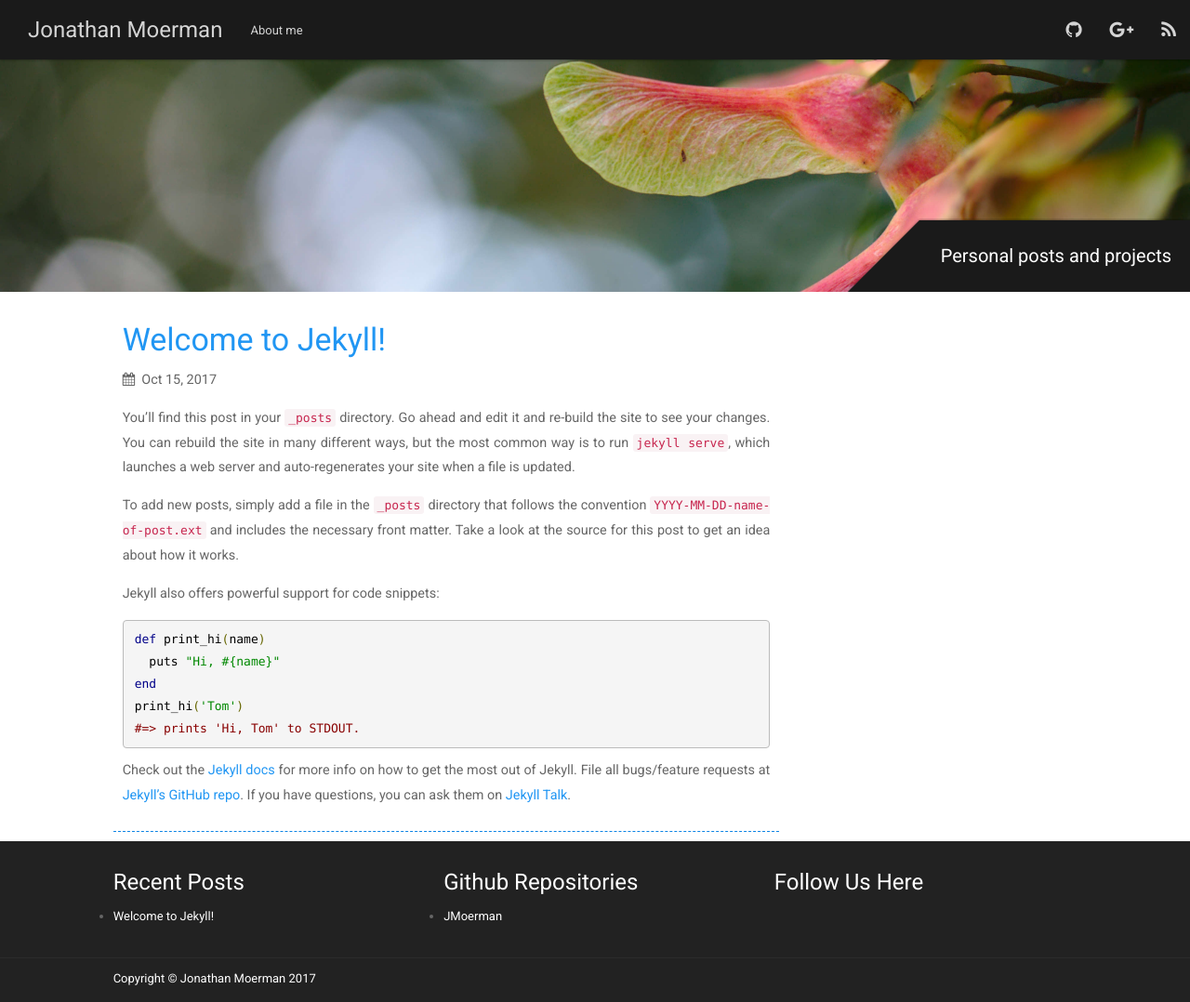
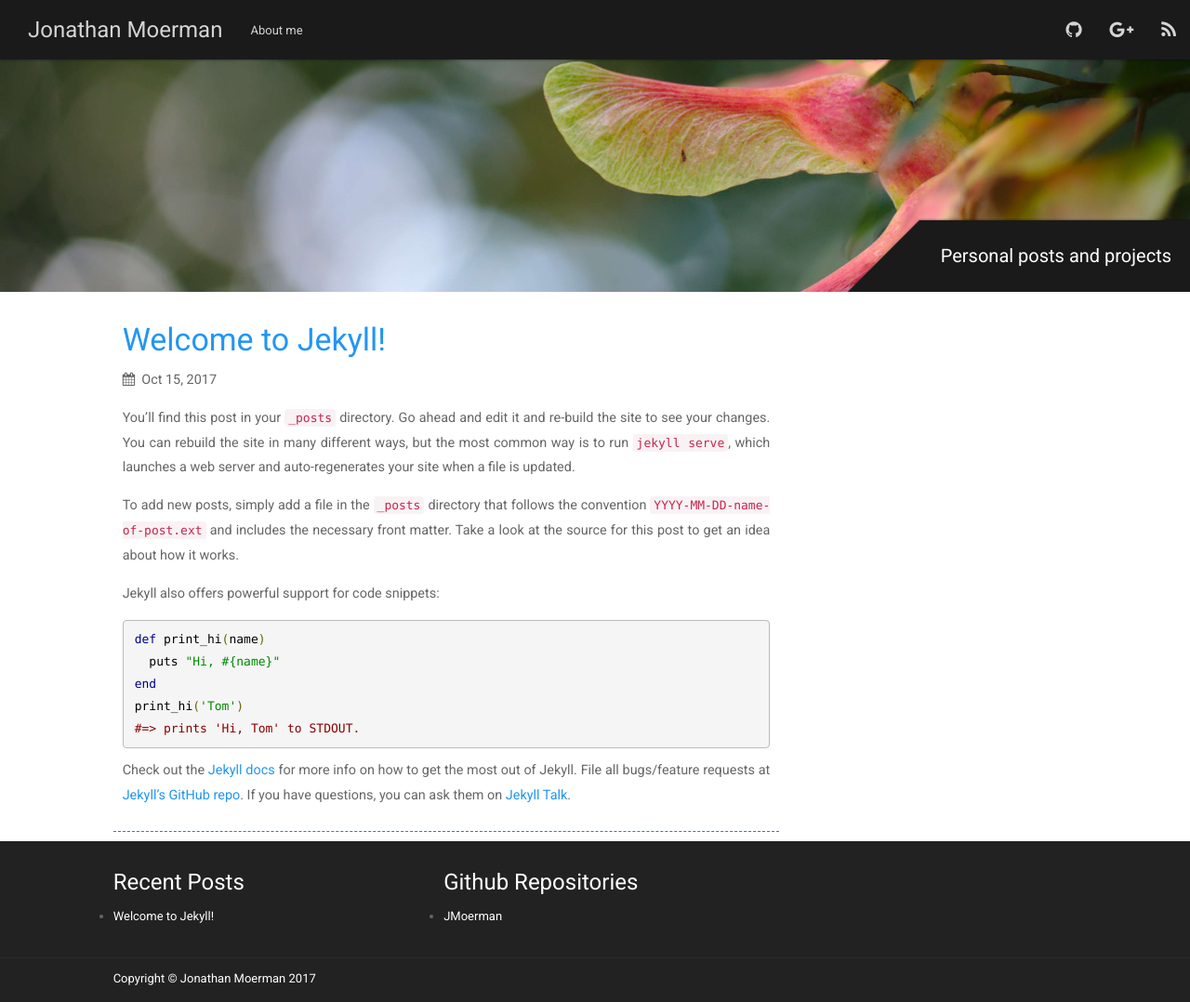
Before and after one commit to JMoerman/JMoerman.github.io, a Jekyll site: the page built from index.html, in a window 1280 px wide and 1078 px high. Shown: the whole window at 93% size. Built offline with Jekyll 4.4.1, drawn with Linux system fonts in a browser that asks for light colours; nearby versions of some CDN libraries.

Commit message:
Remove "Follow us here from footer"

```diff
--- a/_includes/footer.html
+++ b/_includes/footer.html
@@ -23,12 +23,6 @@
                         {% endif %}
                       </ul>
                     </div>
-                    <div class="col-md-3 col-md-offset-1">
-
-                      <h4>Follow Us Here</h4>
-                        <!-- <img class="footer-logo" src="img/maanga-logo.png"/> -->
-
-                      </div>
                   </div>
               </div>
               <div class="col-md-1"></div>
```
